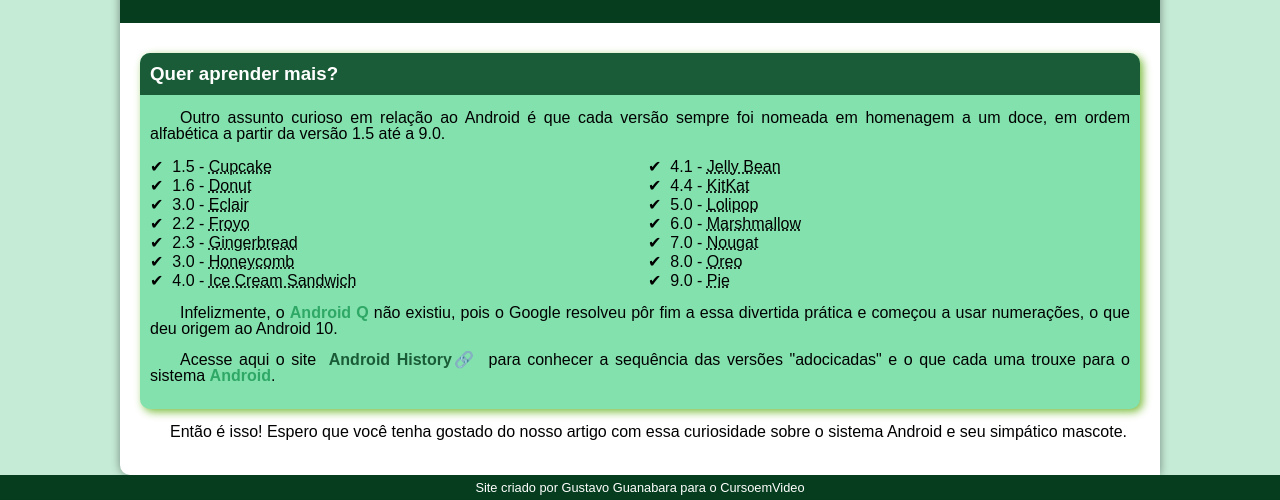
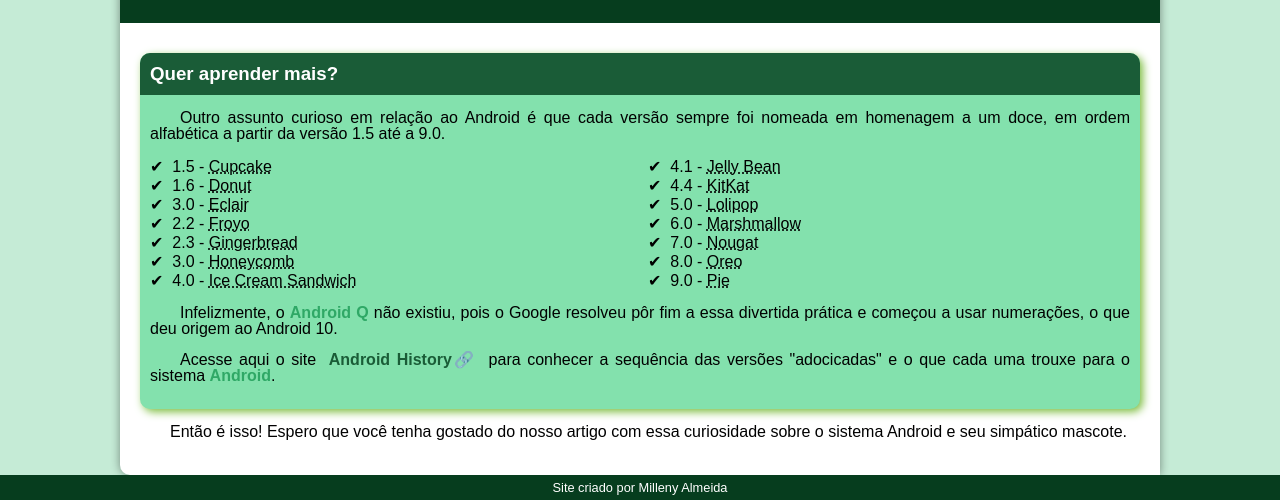
Before and after one commit to millenyalmeida/projetocurso, a plain HTML site: page android.html in a window 1280 px wide. Shown: the part 2105-2605 px from the top of the page. Drawn offline with Linux system fonts and the light colour scheme.

Commit message:
mudei o texto

```diff
--- a/android.html
+++ b/android.html
@@ -131,8 +131,7 @@
         </article>
     </main>
     <footer>
-        <p>Site criado por <a href="https://gustavoguanabara.github.io/" target="_blank">Gustavo Guanabara</a> para o <a
-                href="https://www.youtube.com/cursoemvideo" target="_blank"></a>CursoemVideo</p>
+        <p> Site criado por Milleny Almeida </p>
     </footer>
 </body>
 
```
